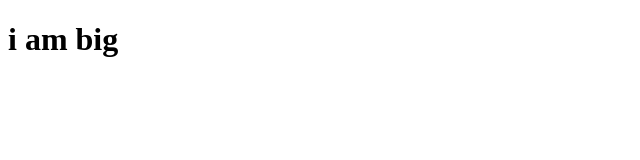
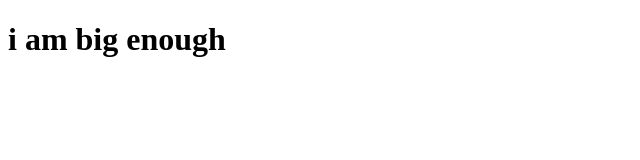
Before and after one commit to akshay-bale/learning-git, a plain HTML site: page index.html in a window 1280 px wide. Shown: the whole page, without its empty margins (0-640 px from the left). Drawn offline with Linux system fonts and the light colour scheme.

Commit message:
third change in file

```diff
--- a/index.html
+++ b/index.html
@@ -6,6 +6,6 @@
     <title>Document</title>
 </head>
 <body>
-    <h1>i am big</h1>
+    <h1>i am big enough</h1>
 </body>
 </html>
```
